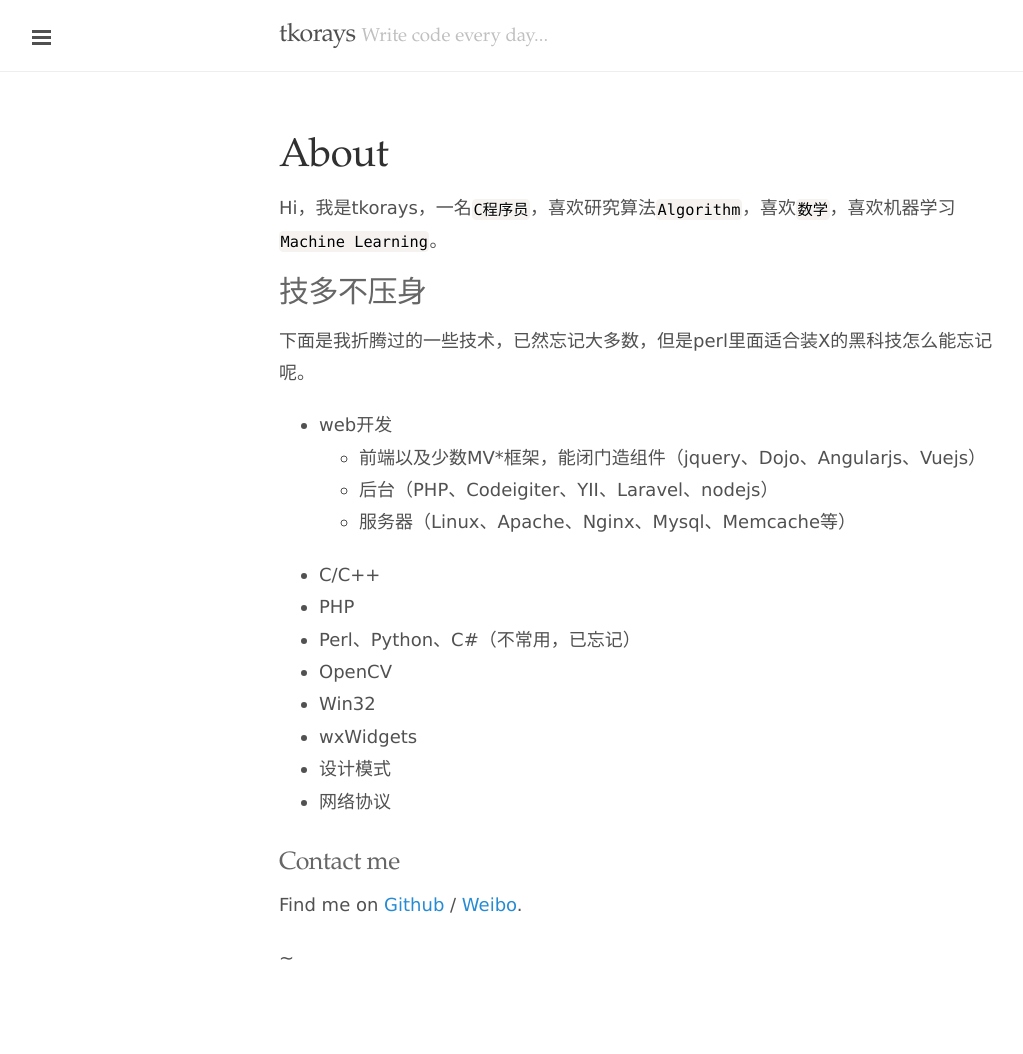
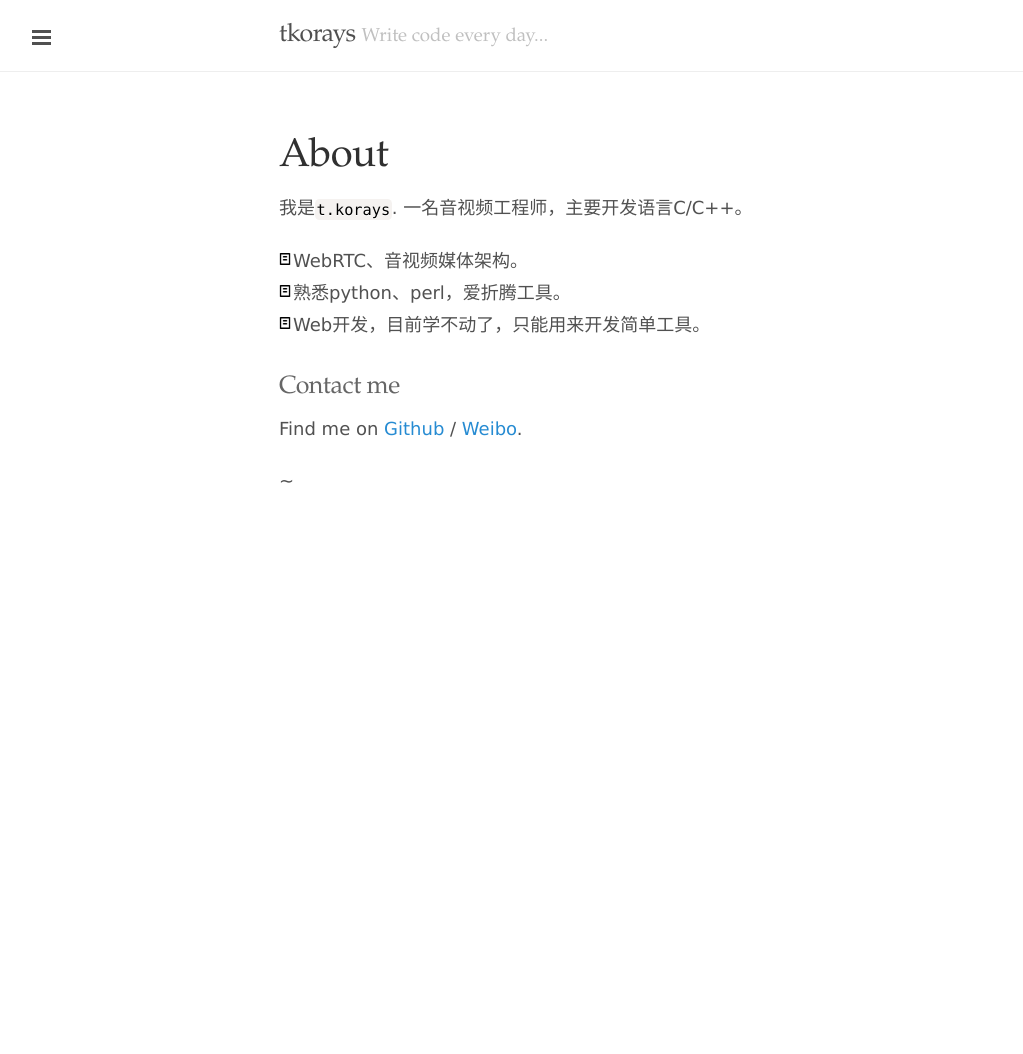
Before and after one commit to tkorays/tkorays.github.io, a Jekyll site: the page built from about.md, in a window 1280 px wide. Shown: the whole page, without its empty margins (1-1024 px from the left). Built offline with Jekyll 4.4.1, drawn with Linux system fonts in a browser that asks for light colours; after the commit the page ends 900 px from its top, so only the background shows below that.

Commit message:
update blog

```diff
--- a/about.md
+++ b/about.md
@@ -3,25 +3,11 @@ layout: page
 title: About
 ---
 
-Hi，我是tkorays，一名`C程序员`，喜欢研究算法`Algorithm`，喜欢`数学`，喜欢机器学习`Machine Learning`。
+我是`t.korays`. 一名音视频工程师，主要开发语言C/C++。
 
-## 技多不压身
-下面是我折腾过的一些技术，已然忘记大多数，但是perl里面适合装X的黑科技怎么能忘记呢。
-
-* web开发
-  - 前端以及少数MV*框架，能闭门造组件（jquery、Dojo、Angularjs、Vuejs）
-  - 后台（PHP、Codeigiter、YII、Laravel、nodejs）
-  - 服务器（Linux、Apache、Nginx、Mysql、Memcache等）
-* C/C++
-* PHP
-* Perl、Python、C#（不常用，已忘记）
-* OpenCV
-* Win32
-* wxWidgets
-* 设计模式
-* 网络协议
-
-
+* WebRTC、音视频媒体架构。
+* 熟悉python、perl，爱折腾工具。
+* Web开发，目前学不动了，只能用来开发简单工具。
 
 
 ### Contact me
--- a/index.html
+++ b/index.html
@@ -11,6 +11,6 @@ layout: default
 <ul class="posts">
 {% capture year %}{{currentyear}}{% endcapture %}
 {% endif %}
-<li><a href="{{ post.url | prepend: site.baseurl }}">{{ post.title }}</a></li>
+<li>{{ post.date | date: '%m%d'  }} <a href="{{ post.url | prepend: site.baseurl }}">{{ post.title }}</a></li>
 {% endfor %}
 </div>
--- a/public/css/lanyon2.css
+++ b/public/css/lanyon2.css
@@ -75,6 +75,19 @@ h1, h2, h3, h4, h5, h6 {
 }
 
 
+ul {
+    list-style-type: none;
+    padding: 0px;
+    margin: 0px;
+}
+
+ul li {
+    background-image: url(/public/img/article.gif);
+    background-size:12px 12px;
+    background-repeat: no-repeat;
+    background-position: 0px 8px;
+    padding-left: 14px;
+}
 
 /*
  * Wrapper
```
Also changed, not shown: _drafts/2019-4-29-WebRTC-BBR.markdown (added, +12 -0 lines), _posts/2016-8-14-Goertzel-Algorithm-Dtmf-Detection.markdown (+0 -18 lines), public/img/article.gif (added), public/post/img/payall.jpg (added), 1 other file.
